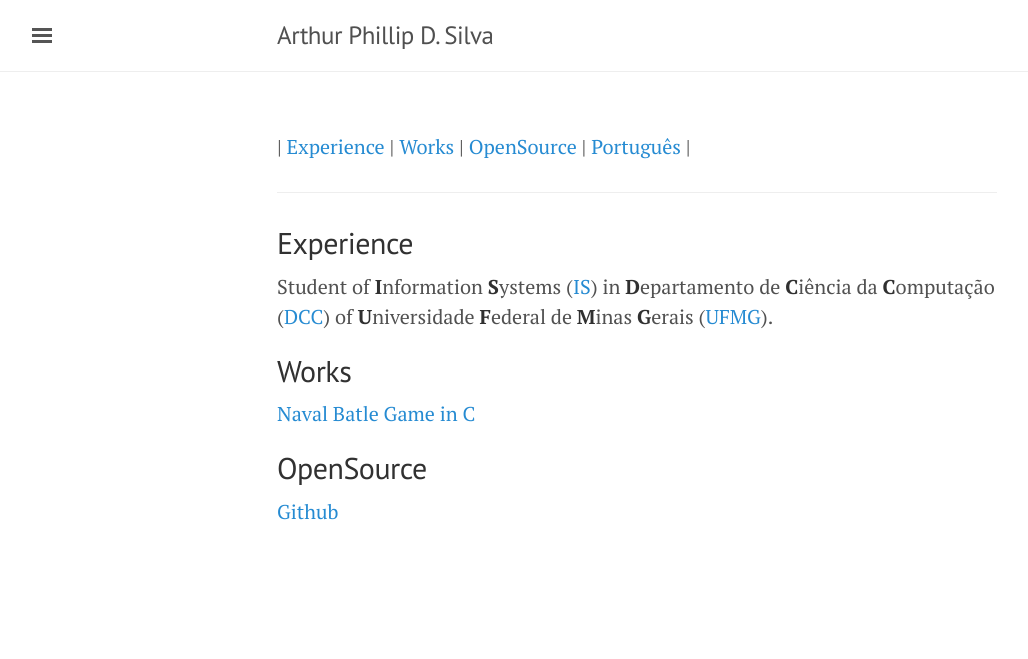
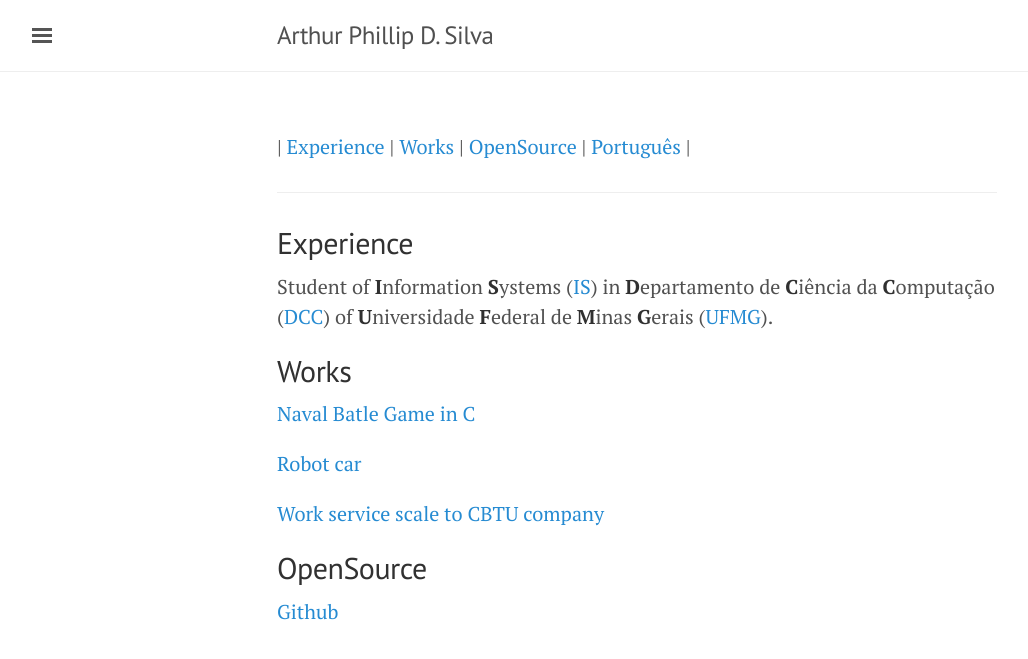
Before and after one commit to artphil/artphil.github.io, a Jekyll site: the page built from index-en.md, in a window 1280 px wide. Shown: the top 659 px of the page, without its empty margins (3-1031 px from the left). Built offline with Jekyll 4.4.1, drawn with Linux system fonts in a browser that asks for light colours.

Commit message:
novo trabalho

```diff
--- a/index-en.md
+++ b/index-en.md
@@ -13,5 +13,9 @@ Student of **I**nformation **S**ystems ([IS](http://dcc.ufmg.br/dcc/?q=en/node/3
 ## Works
 [Naval Batle Game in C](https://github.com/artphil7/naval_batle_game)
 
+[Robot car](https://artphil.github.io/robot_car/)
+
+[Work service scale to CBTU company](https://artphil.github.io/escala_gen/)
+
 ## OpenSource
-[Github](https://github.com/artphil7)
+[Github](https://github.com/artphil)
```
Also changed, not shown: index.md (+3 -1 lines).
